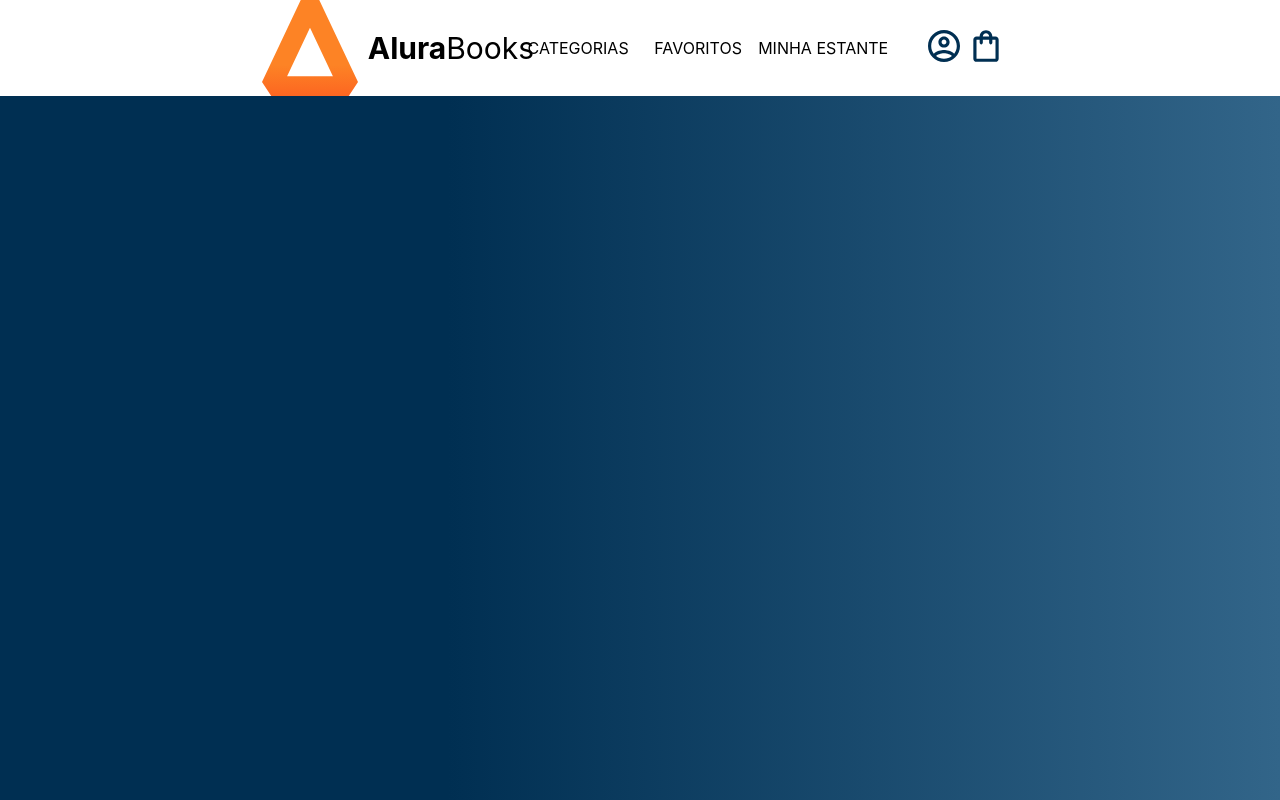
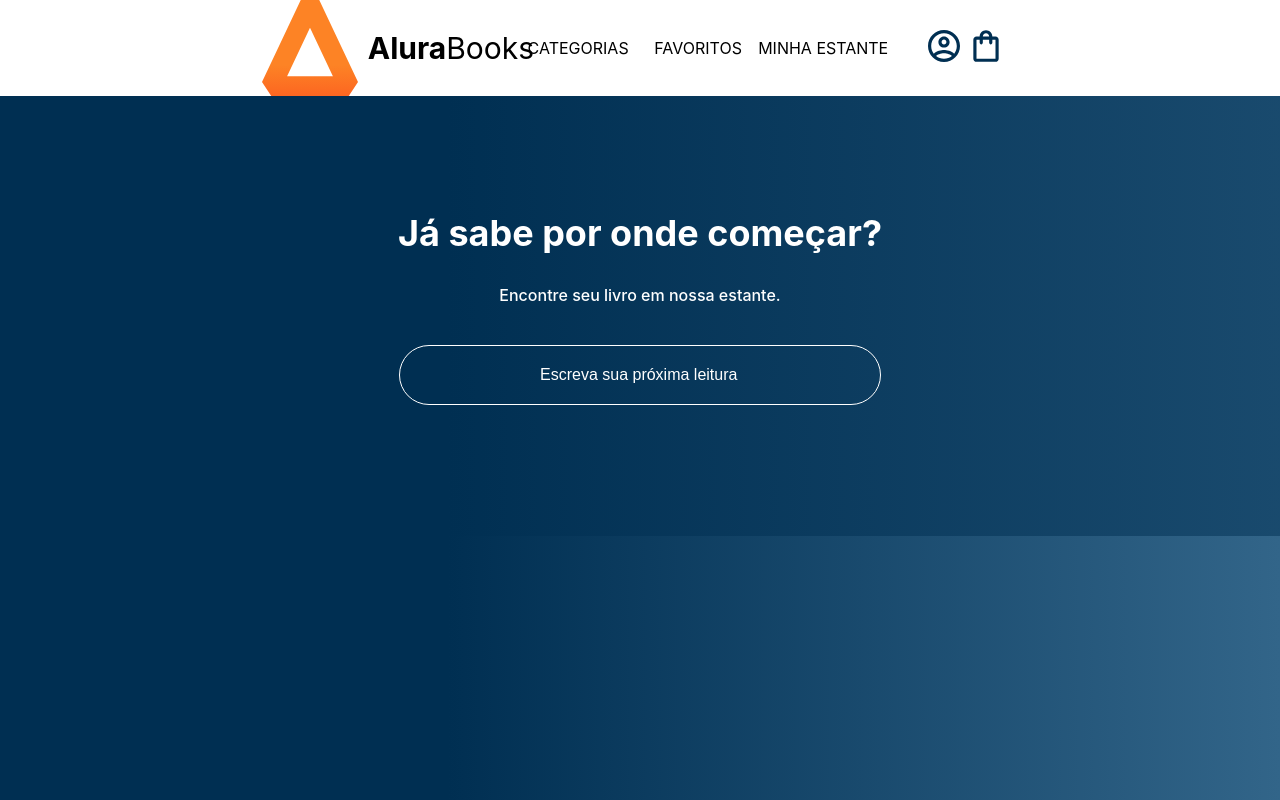
Before and after one commit to gustavokuhl/alura-books-react, a React (Create React App) app: page / in a window 1280 px wide. Built offline with nearby package versions, Linux system fonts and the light colour scheme.

Commit message:
feat: pesquisa de livros

```diff
--- a/src/App.js
+++ b/src/App.js
@@ -1,4 +1,5 @@
 import Header from "./componentes/Header";
+import Pesquisa from "./componentes/Pesquisa";
 import styled from "styled-components";
 
 const AppContainer = styled.div`
@@ -11,6 +12,7 @@
   return (
     <AppContainer>
       <Header />
+      <Pesquisa />
     </AppContainer>
   );
 }
--- /dev/null
+++ b/src/componentes/Input/index.js
@@ -0,0 +1,20 @@
+import styled from "styled-components";
+
+const Input = styled.input`
+  order: 1px solid #fff;
+  background: transparent;
+  border: 1px solid #fff;
+  padding: 20px 140px;
+  border-radius: 50px;
+  width: 200px;
+  color: #fff;
+  font-size: 16px;
+  margin-bottom: 10px;
+
+  &::placeholder {
+    color: #fff;
+    font-size: 16px;
+  }
+`;
+
+export default Input;
--- /dev/null
+++ b/src/componentes/Pesquisa/dadosPesquisa.js
@@ -0,0 +1,8 @@
+import livro from "../../imagens/livro.png";
+
+export const livros = [
+  { nome: "Liderança em Design", id: 1, src: livro },
+  { nome: "JavaScript Assertivo", id: 2, src: livro },
+  { nome: "Cangaceiro em JavaScript", id: 3, src: livro },
+  { nome: "Aventureiros do Java", id: 4, src: livro },
+];
--- /dev/null
+++ b/src/componentes/Pesquisa/index.js
@@ -0,0 +1,70 @@
+import { useState } from "react";
+import Input from "../Input";
+import styled from "styled-components";
+import { livros } from "./dadosPesquisa";
+
+const Container = styled.section`
+  background-image: linear-gradient(90deg, #002f52 35%, #326589 165%);
+  color: #fff;
+  text-align: center;
+  padding: 85px 0;
+  height: 270px;
+  width: 100%;
+`;
+const Titulo = styled.h2`
+  color: #fff;
+  font-size: 36px;
+  text-align: center;
+  width: 100%;
+`;
+const Subtitulo = styled.h3`
+  font-size: 16px;
+  font-weight: 500;
+  margin-bottom: 40px;
+`;
+const Resultado = styled.div`
+  display: flex;
+  justify-content: center;
+  align-items: center;
+  margin-bottom: 20px;
+  cursor: pointer;
+  p {
+    width: 200px;
+  }
+  img {
+    width: 100px;
+  }
+  &:hover {
+    border: 1px solid white;
+  }
+`;
+
+function Pesquisa() {
+  const [livrosPesquisados, setLivrosPesquisados] = useState([]);
+
+  return (
+    <Container>
+      <Titulo>Já sabe por onde começar?</Titulo>
+      <Subtitulo>Encontre seu livro em nossa estante.</Subtitulo>
+      <Input
+        type="text"
+        placeholder="Escreva sua próxima leitura"
+        onBlur={(evento) => {
+          const textoDigitado = evento.target.value;
+          const resultadoPesquisa = livros.filter((livro) =>
+            livro.nome.includes(textoDigitado)
+          );
+          setLivrosPesquisados(resultadoPesquisa);
+        }}
+      />
+      {livrosPesquisados.map((livro) => (
+        <Resultado>
+          <p>{livro.nome}</p>
+          <img src={livro.src} alt={`Capa do livro ${livro.nome}`} />
+        </Resultado>
+      ))}
+    </Container>
+  );
+}
+
+export default Pesquisa;
```
